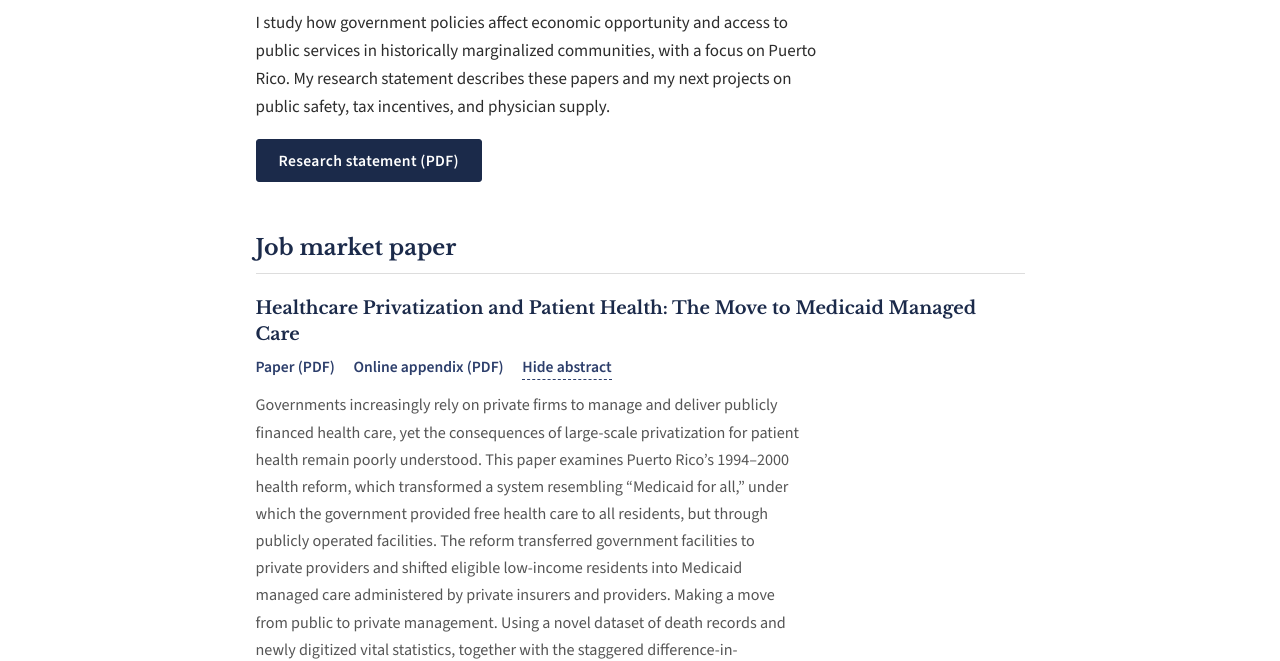
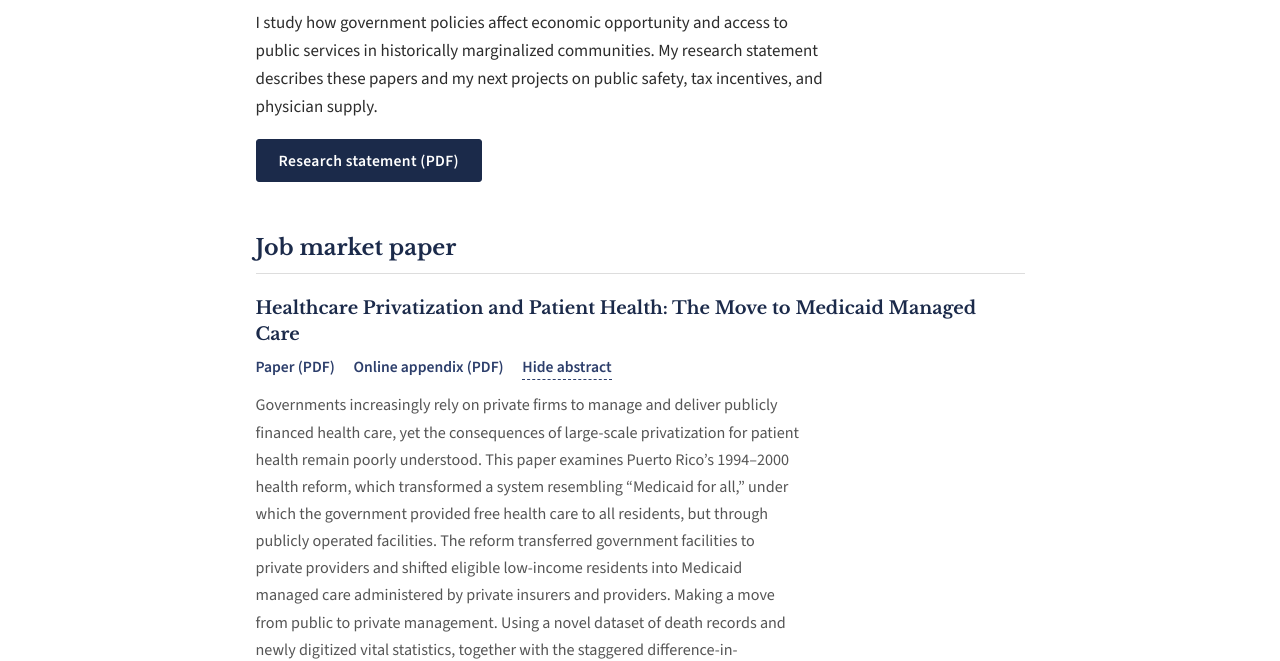
Before and after one commit to dayanara846/dayanara846.github.io, a plain HTML site: page research.html in a window 1280 px wide. Shown: the part 144-805 px from the top of the page. Drawn offline with nearby package versions, Linux system fonts and the light colour scheme.

Commit message:
Update research.html

```diff
--- a/research.html
+++ b/research.html
@@ -36,8 +36,7 @@
     <h1 class="page-title">Research</h1>
     <p>
       I study how government policies affect economic opportunity and access to
-      public services in historically marginalized communities, with a focus on
-      Puerto Rico. My research statement describes these papers and my next
+      public services in historically marginalized communities. My research statement describes these papers and my next
       projects on public safety, tax incentives, and physician supply.
     </p>
     <a class="btn" href="DiazVargas_ResearchStatement.pdf">Research statement (PDF)</a>
```
